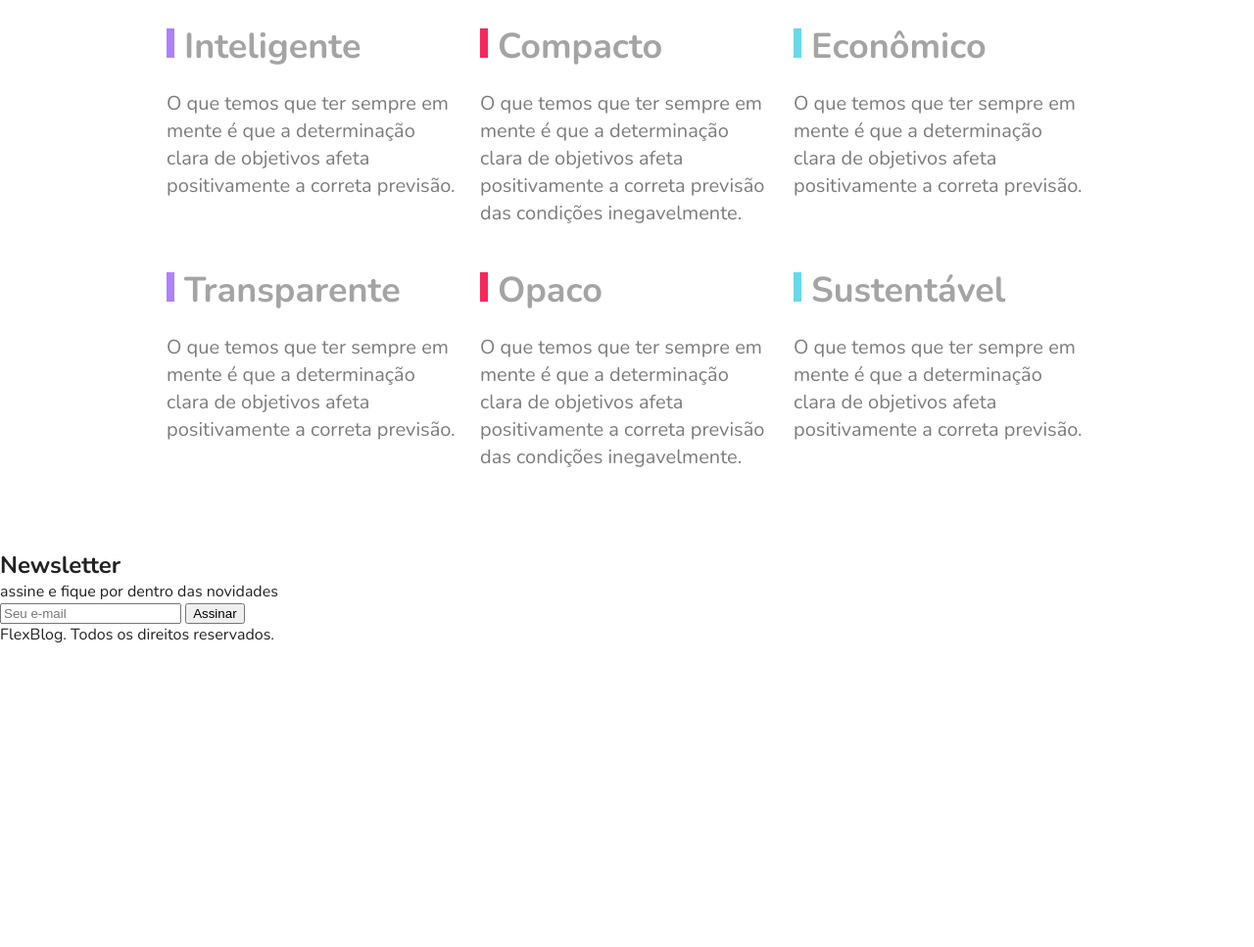
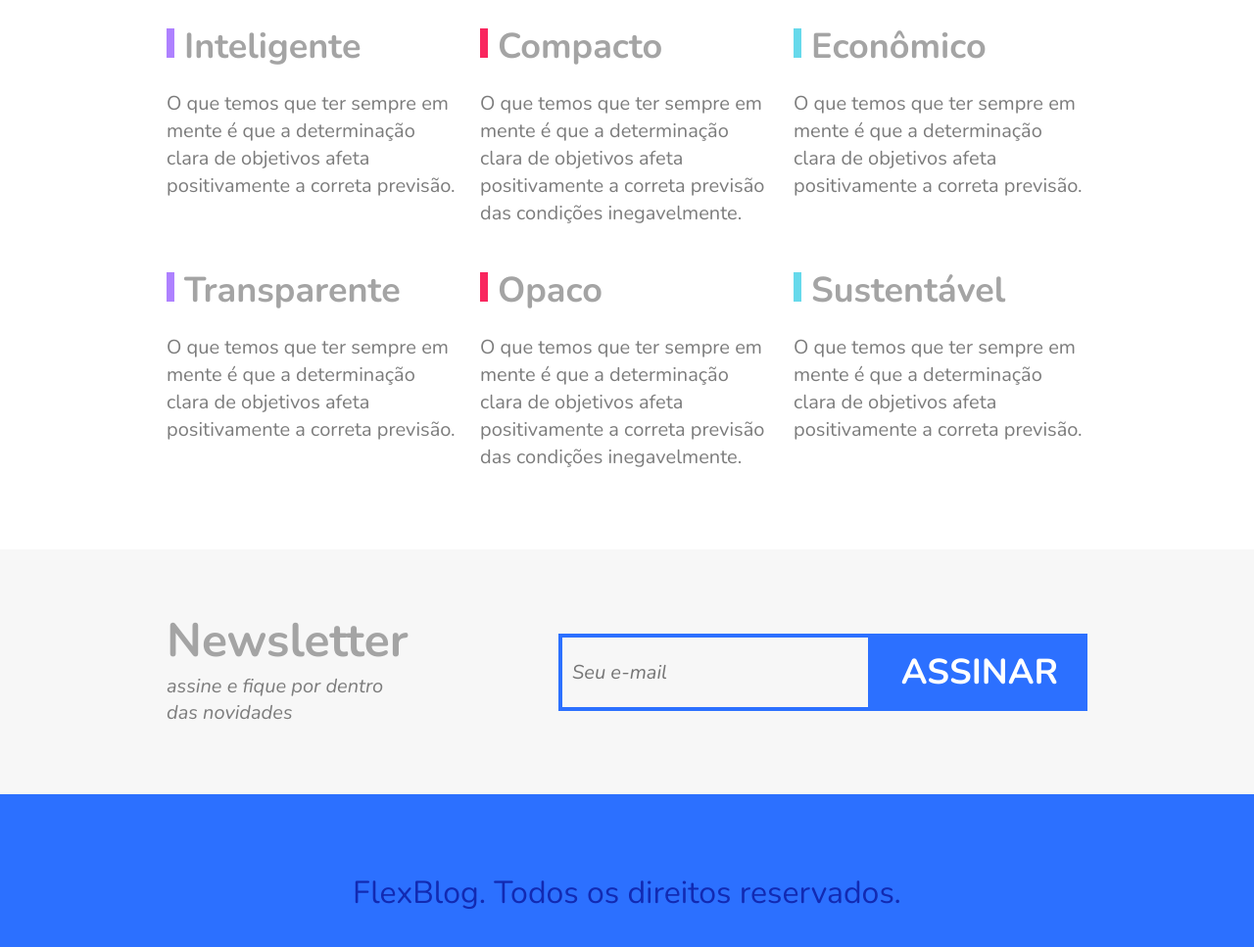
Before and after one commit to rhaissabg/projeto-flexblog, a plain HTML site: page index.html in a window 1280 px wide. Shown: the part 2645-3612 px from the top of the page at 98% size. Before the commit the page ends 3304 px from the top, so only its background shows below. Drawn offline with nearby package versions, Linux system fonts and the light colour scheme.

Commit message:
newsletter e footer

```diff
--- a/css/style.css
+++ b/css/style.css
@@ -310,3 +310,85 @@ img {
     line-height: 1.4;
     color: #7c7c7c;
 }
+
+/*Newsletter*/
+.newsletter {
+    background: #f7f7f7;
+    padding: 60px calc((100% - 960px)/2);
+    display: flex;
+    flex-wrap: wrap;
+}
+
+.newsletter-info {
+    flex: 1 1 240px;
+    margin: 0 10px;
+}
+
+.newsletter-info h1 {
+    font-size: 3rem;
+    color: #a4a4a4;
+}
+
+.newsletter-info p {
+    font-size: 1.25rem;
+    font-style: italic;
+    color: #7c7c7c;
+    max-width: 230px;
+    margin-bottom: 10px;
+}
+
+.newsletter-form {
+    flex: 2 1 260px;
+    margin: 0 10px;
+    align-self: center;
+    display: flex;
+    flex-wrap: wrap;
+}
+
+.newsletter-form input {
+    flex: 3 1 260px;
+    font-size: 1.25rem;
+    color: #7c7c7c;
+    font-style: italic;
+    font-family: "Nunito", sans-serif;
+    border: 4px solid #2c70ff;
+    background: transparent;
+    padding: 15px 10px;
+    margin: 0px;
+    border-radius: 0px;
+}
+
+.newsletter-form button {
+    flex: 1 1 200px;
+    font-family: "Nunito", sans-serif;
+    font-size: 2.25rem;
+    font-weight: bold;
+    text-transform: uppercase;
+    background: #2c70ff;
+    color: #ffffff;
+    margin: 0px;
+    cursor: pointer;
+    border: none;
+    padding: 15px 10px;
+}
+
+@media (max-width: 600px) {
+    .newsletter-form button {
+        font-size: 1.5rem;
+    }
+}
+
+/*Footer*/
+.footer {
+    display: flex;
+    background: #2c70ff;
+    height: 200px;
+    align-items: center;
+}
+
+.footer p {
+    flex: 1;
+    text-align: center;
+    font-size: 2rem;
+    color: #122AB2;
+}
```
